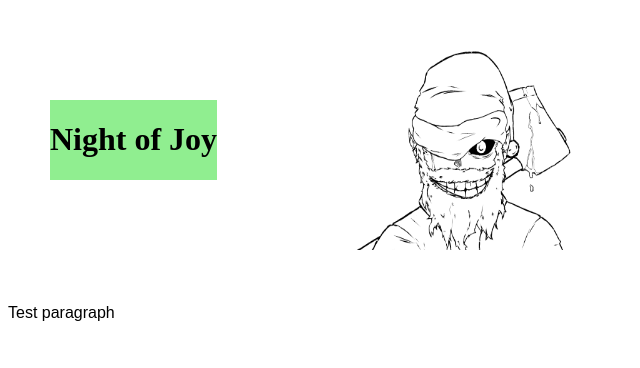
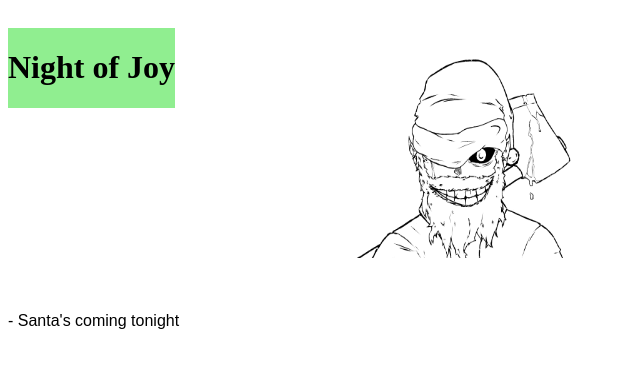
Before and after one commit to dannyw3292/movie-project, a plain HTML site: page index.html in a window 1280 px wide. Shown: the whole page, without its empty margins (0-640 px from the left). Drawn offline with Linux system fonts and the light colour scheme; a web font is replaced by a local one.

Commit message:
add note to self in css, complete it. start p

```diff
--- a/index.html
+++ b/index.html
@@ -21,7 +21,7 @@
       </div>
       <div class="body1">
         <p>
-          Test paragraph
+          - Santa's coming tonight
         </p>
       </div>
 
--- a/style.css
+++ b/style.css
@@ -4,14 +4,20 @@
     opacity:0.6;
     position:absolute;
 }*/
+/*note to self, complete setup for paragraphs and positioning of image, title, other paragraphs*/
 .page{
     /*background-color:#196315;*/
     /*max-height:100%;*/
+    position:absolute;
+    /*margin:;*/
+    /*opacity:0;*/
 }
 .image{
     /*position:fixed;*/
     /*opacity:0.3;*/
     margin:50px 300px;
+    /*float:right;*/
+
 }
 
 .title{
@@ -19,13 +25,21 @@
     font-family: 'Spectral SC', serif;
     background-color:lightgreen;
     /*margin:500px 200px;*/
-    left:50px;
-    top:100px;
+    /*left:50px;*/
+    top:20px;
     position:absolute;
     max-width:50%;
     max-height:100px;
+
+
 }
 
 p {
     font-family: 'Muli', sans-serif;
+    text-align:left;
+    top:100px;
+    /*position:absolute;*/
+
+
+
 }
```
